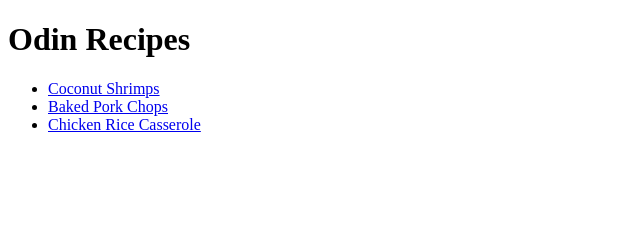
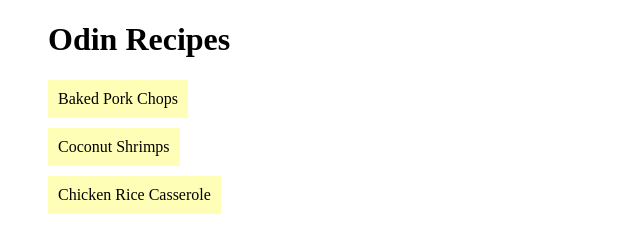
Before and after one commit to isvnzn/odin-recipes, a plain HTML site: page index.html in a window 1280 px wide. Shown: the whole page, without its empty margins (0-640 px from the left). Drawn offline with Linux system fonts and the light colour scheme.

Commit message:
Add styles to index.html

```diff
--- /dev/null
+++ b/css/index.css
@@ -0,0 +1,17 @@
+.heading {
+  color: #000;
+  margin-left: 40px;
+}
+
+.recipes .item {
+  list-style: none;
+  margin: 10px 0;
+}
+
+.item a {
+  text-decoration: none;
+  color: #000;
+  display: inline-block;
+  padding: 10px;
+  background-color: #fffeb6;
+}
--- a/index.html
+++ b/index.html
@@ -5,15 +5,19 @@
     <meta charset="utf-8" />
     <title>Odin Recipes</title>
 
-    <link rel="stylesheet" href="./css/styles.css" />
+    <link rel="stylesheet" href="./css/index.css" />
   </head>
 
   <body>
-    <h1>Odin Recipes</h1>
-    <ul>
-      <li><a href="./recipes/coconut-shrimps.html">Coconut Shrimps</a></li>
-      <li><a href="./recipes/baked-pork-chops.html">Baked Pork Chops</a></li>
-      <li>
+    <h1 class="heading">Odin Recipes</h1>
+    <ul class="recipes">
+      <li class="item">
+        <a href="./recipes/baked-pork-chops.html">Baked Pork Chops</a>
+      </li>
+      <li class="item">
+        <a href="./recipes/coconut-shrimps.html">Coconut Shrimps</a>
+      </li>
+      <li class="item">
         <a href="./recipes/chicken-rice-casserole.html"
           >Chicken Rice Casserole</a
         >
```
